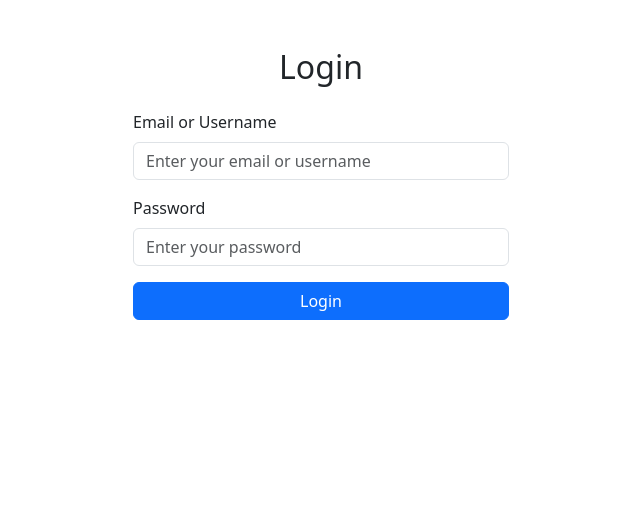
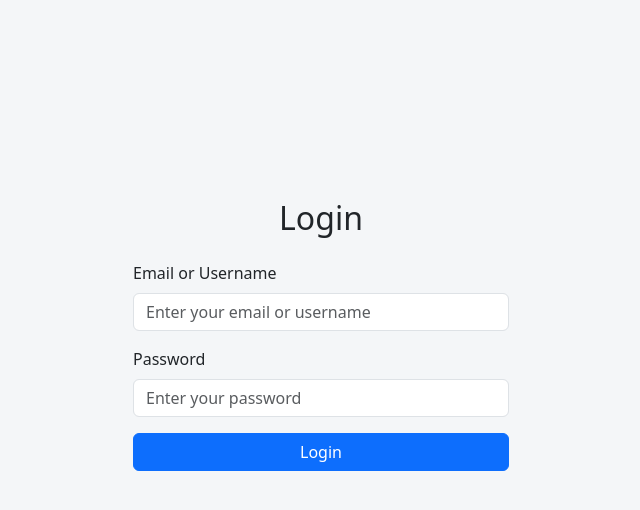
Before and after one commit to mirrosyaa/FileLabs, a React (Create React App) app in the folder client/: page / in a window 1280 px wide. Shown: the top 510 px of the page, without its empty margins (319-959 px from the left). Built offline with nearby package versions, Linux system fonts and the light colour scheme.

Commit message:
logiun formatting

```diff
--- a/client/src/CSS/login.css
+++ b/client/src/CSS/login.css
@@ -5,3 +5,30 @@ h1 {
   color: red;
   font-size: 16px;
 }
+
+/* Center the login form vertically and horizontally */
+body,
+html {
+  height: 100%;
+  margin: 0;
+  padding: 0;
+}
+
+#root {
+  height: 100%;
+  display: flex;
+  flex-direction: column;
+}
+
+/* Style for the login page container */
+.login-page-container {
+  display: flex;
+  justify-content: center;
+  align-items: center;
+  min-height: 100vh;
+  height: 100%;
+  background-color: #f4f6f8;
+  padding: 20px;
+  padding-bottom: 150px;
+  box-sizing: border-box;
+}
--- a/client/src/components/AdminHeader.jsx
+++ b/client/src/components/AdminHeader.jsx
@@ -5,7 +5,6 @@ function AdminHeader() {
   return (
     <header className="dashboard-header">
       <h1>Admin Dashboard</h1>
-      <span className="dashboard-icon">⚙️</span>
     </header>
   );
 }
--- a/client/src/components/loginForm.jsx
+++ b/client/src/components/loginForm.jsx
@@ -40,7 +40,7 @@ function LoginForm() {
   };
 
   return (
-    <div className="container mt-5" style={{ maxWidth: "400px" }}>
+    <div className="container" style={{ maxWidth: "400px" }}>
       <h2 className="text-center mb-4">Login</h2>
       <form onSubmit={handleSubmit}>
         <div className="mb-3">
--- a/client/src/pages/login.jsx
+++ b/client/src/pages/login.jsx
@@ -5,7 +5,7 @@ import "../CSS/login.css";
 function LoginPage() {
   // page to display all login components
   return (
-    <div>
+    <div className="login-page-container">
       <LoginForm />
     </div>
   );
```
